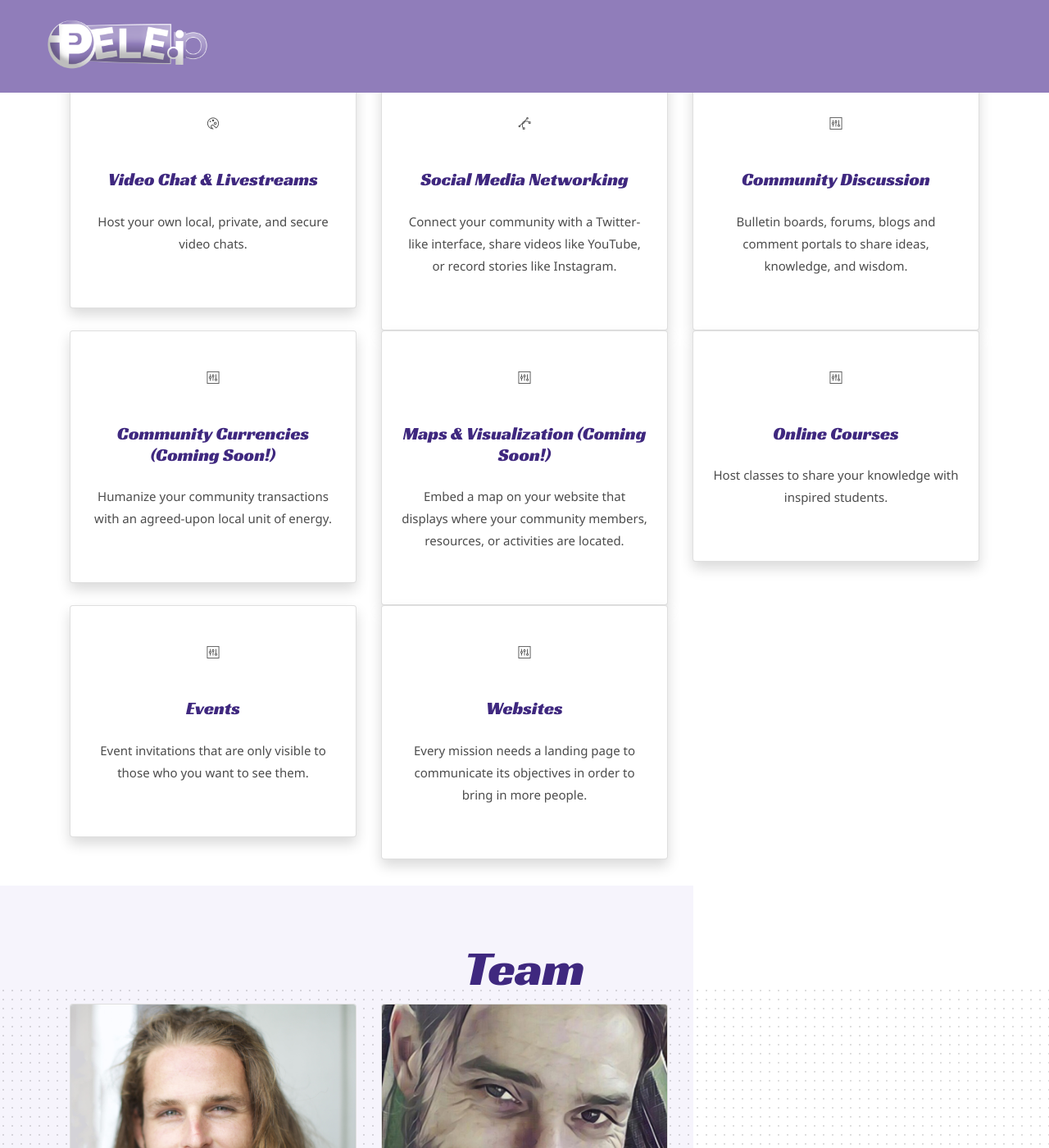
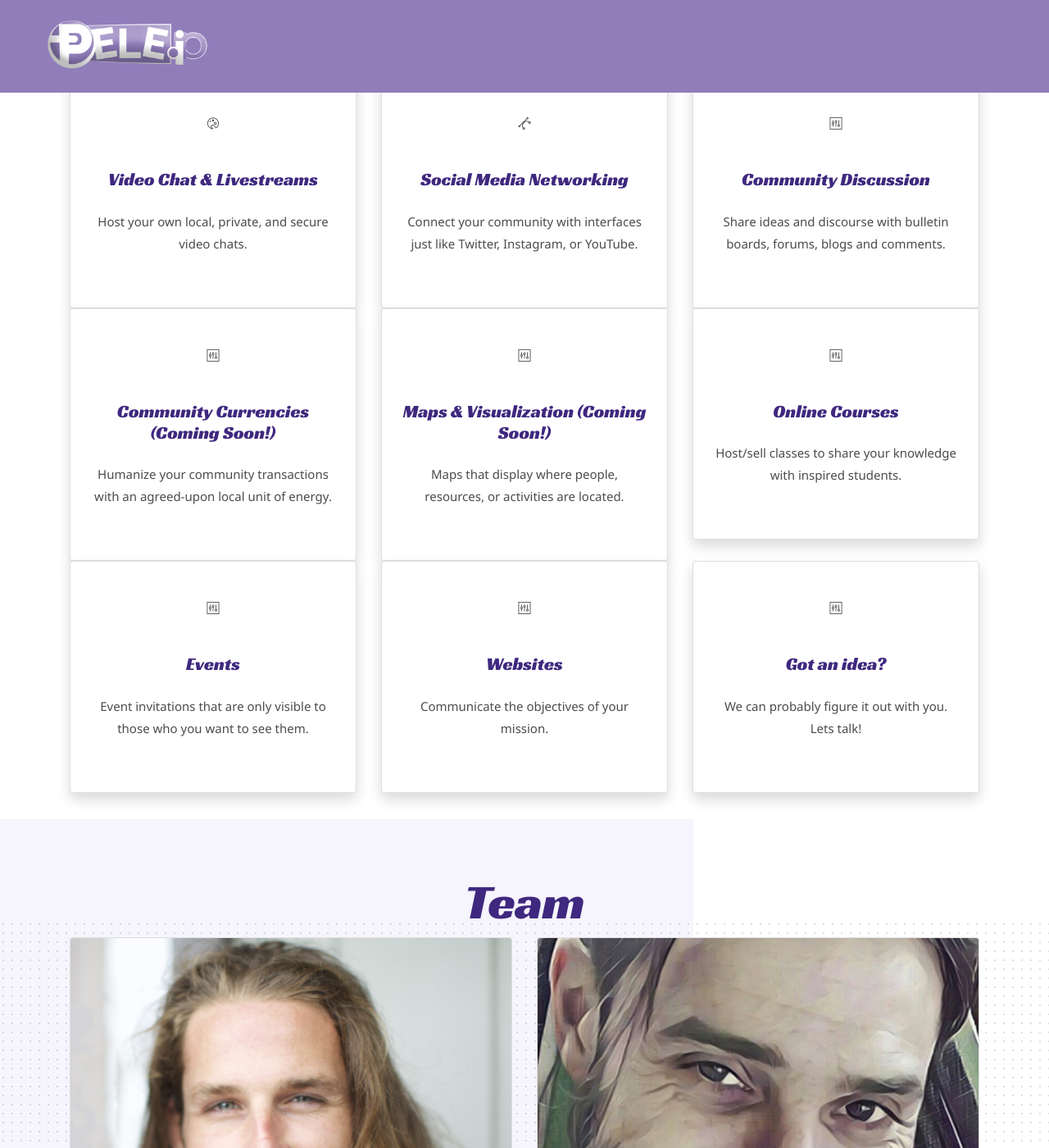
Before and after one commit to PELEIO/strengthen, a Jekyll site: the page built from index.html, in a window 1280 px wide and 1400 px high, scrolled down 1911 px. Shown: the whole window at 82% size. Built offline with Jekyll 4.4.1, drawn with Linux system fonts in a browser that asks for light colours.

Commit message:
more services

```diff
--- a/_data/settings.yml
+++ b/_data/settings.yml
@@ -132,13 +132,13 @@ services:
 - {
     name: Social Media Networking,
     icon: ti-vector,
-    description: 'Connect your community with a Twitter-like interface, share videos like YouTube, or record stories like Instagram.',
+    description: 'Connect your community with interfaces just like Twitter, Instagram, or YouTube.',
     active: # Add true to select section
   }
 - {
     name: Community Discussion,
     icon: ti-panel,
-    description: 'Bulletin boards, forums, blogs and comment portals to share ideas, knowledge, and wisdom.',
+    description: 'Share ideas and discourse with bulletin boards, forums, blogs and comments.',
     active: # Add true to select section
   }
 - {
@@ -150,13 +150,13 @@ services:
 - {
     name: Maps & Visualization (Coming Soon!),
     icon: ti-panel,
-    description: 'Embed a map on your website that displays where your community members, resources, or activities are located.',
+    description: 'Maps that display where people, resources, or activities are located.',
     active: # Add true to select section
   }
 - {
     name: Online Courses,
     icon: ti-panel,
-    description: 'Host classes to share your knowledge with inspired students.',
+    description: 'Host/sell classes to share your knowledge with inspired students.',
     active: # Add true to select section
   }
 - {
@@ -168,7 +168,13 @@ services:
 - {
     name: Websites,
     icon: ti-panel,
-    description: 'Every mission needs a landing page to communicate its objectives in order to bring in more people.',
+    description: 'Communicate the objectives of your mission.',
+    active: # Add true to select section
+  }
+- {
+    name: Got an idea?,
+    icon: ti-panel,
+    description: 'We can probably figure it out with you. Lets talk!',
     active: # Add true to select section
   }
 
--- a/_includes/team-section.html
+++ b/_includes/team-section.html
@@ -7,7 +7,7 @@
         <h2 class="section-title">Team</h2>
       </div>
       {% for team-member in site.data.settings.team %}
-      <div class="col-md-4 col-sm-6 mb-4 mb-md-0">
+      <div class="col-md-6 col-sm-6 mb-6 mb-md-0">
         <div class="card text-center">
           <img src="{{ team-member.image | relative_url }}" class="card-img-top">
           <div class="card-body">
```
